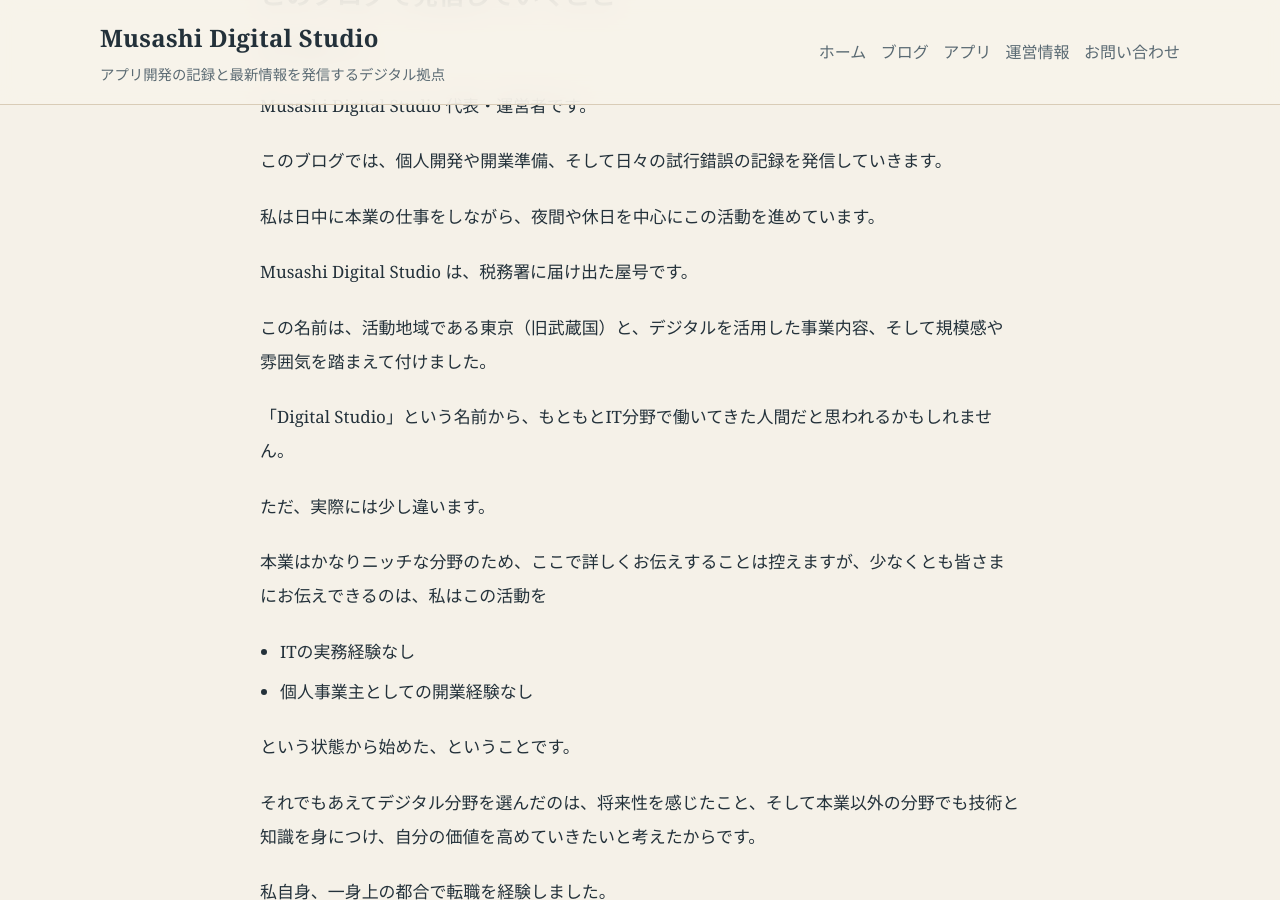
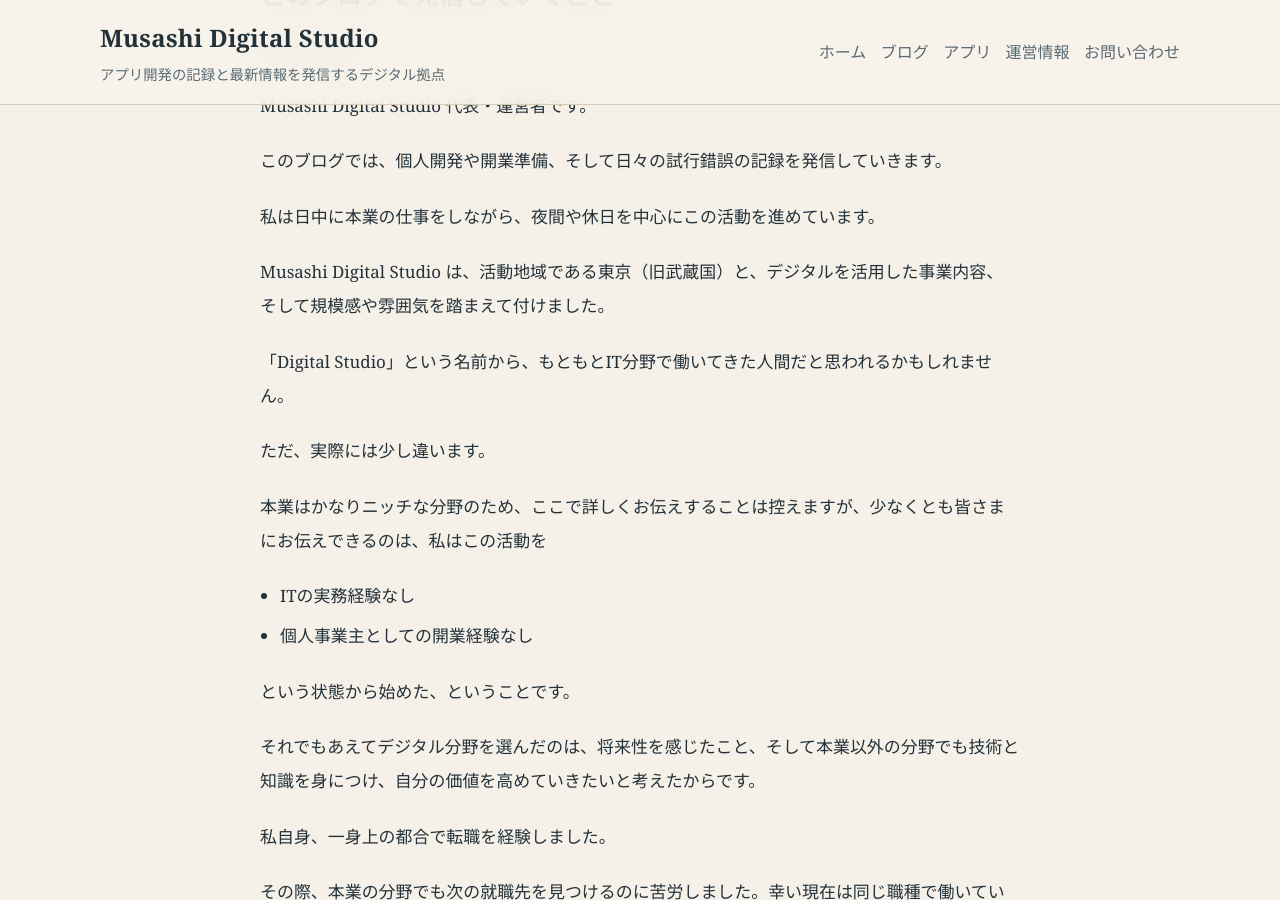
Before and after one commit to yasuhiro-toyoda/yasuhiro-toyoda.github.io, a Jekyll site: the page built from _posts/2026-04-01-このブログで発信していくこと.md, in a window 1280 px wide and 900 px high, scrolled down 514 px. Built offline with Jekyll 4.4.1, drawn with Linux system fonts in a browser that asks for light colours; some of the changed text lies outside the part shown.

Commit message:
Update blog post content and clarify studio name
Refined the description of Musashi Digital Studio and clarified the blog's purpose.

```diff
--- a/_posts/2026-04-01-このブログで発信していくこと.md
+++ b/_posts/2026-04-01-このブログで発信していくこと.md
@@ -18,9 +18,7 @@ Musashi Digital Studio 代表・運営者です。
 
 私は日中に本業の仕事をしながら、夜間や休日を中心にこの活動を進めています。
 
-Musashi Digital Studio は、税務署に届け出た屋号です。
-
-この名前は、活動地域である東京（旧武蔵国）と、デジタルを活用した事業内容、そして規模感や雰囲気を踏まえて付けました。
+Musashi Digital Studio は、活動地域である東京（旧武蔵国）と、デジタルを活用した事業内容、そして規模感や雰囲気を踏まえて付けました。
 
 「Digital Studio」という名前から、もともとIT分野で働いてきた人間だと思われるかもしれません。
 
@@ -88,7 +86,7 @@ Musashi Digital Studio は、税務署に届け出た屋号です。
 
 いわば雑多な記録でもありますが、その中でも「これは他の方にも役立つかもしれない」と思える内容を中心に公開していきます。
 
-さすがに今日のランチの話までは載せない予定です。そこは静かに自制します。
+個人的な興味を元にテーマを選定しますが、さすがに今日のランチの話までは載せない予定です。
 
 ## 最後に
 
```
